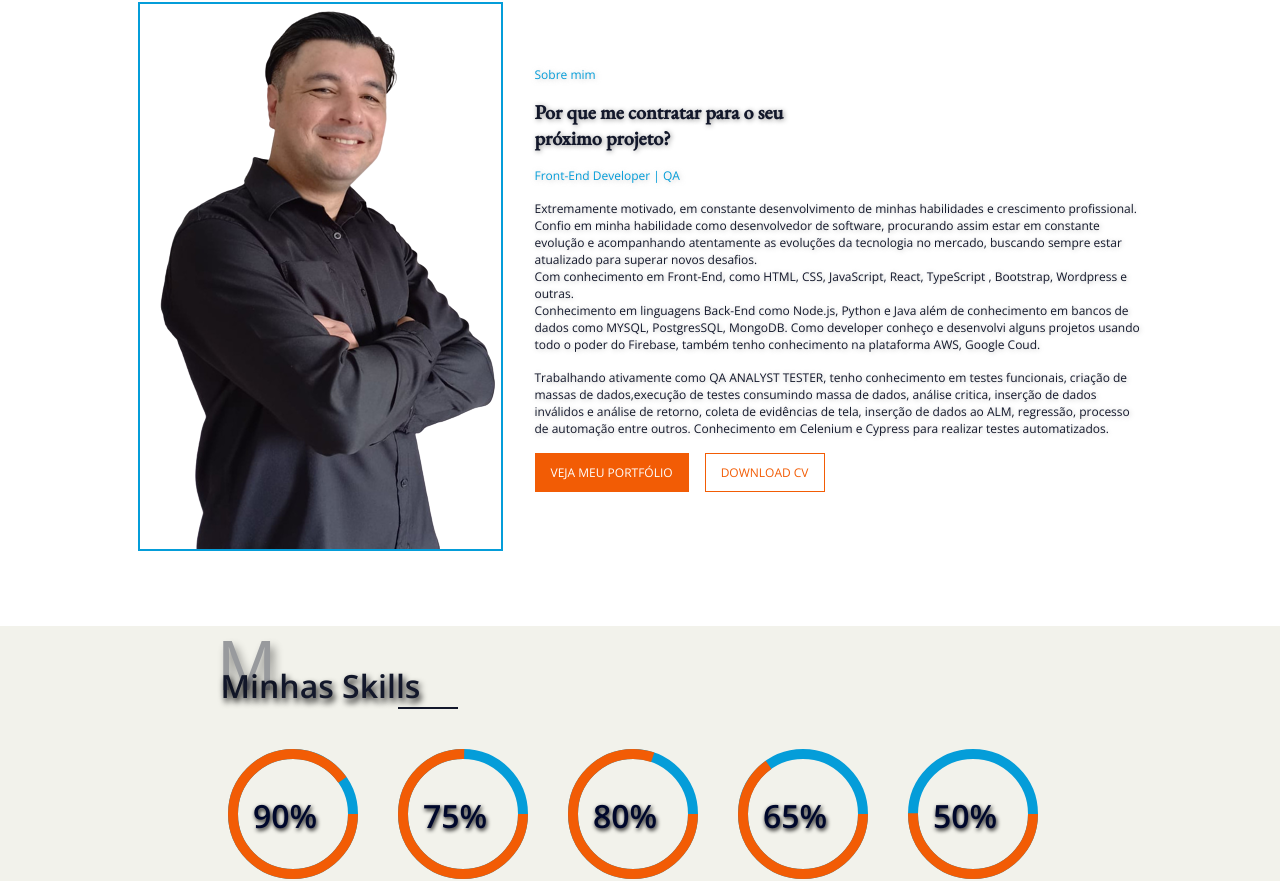
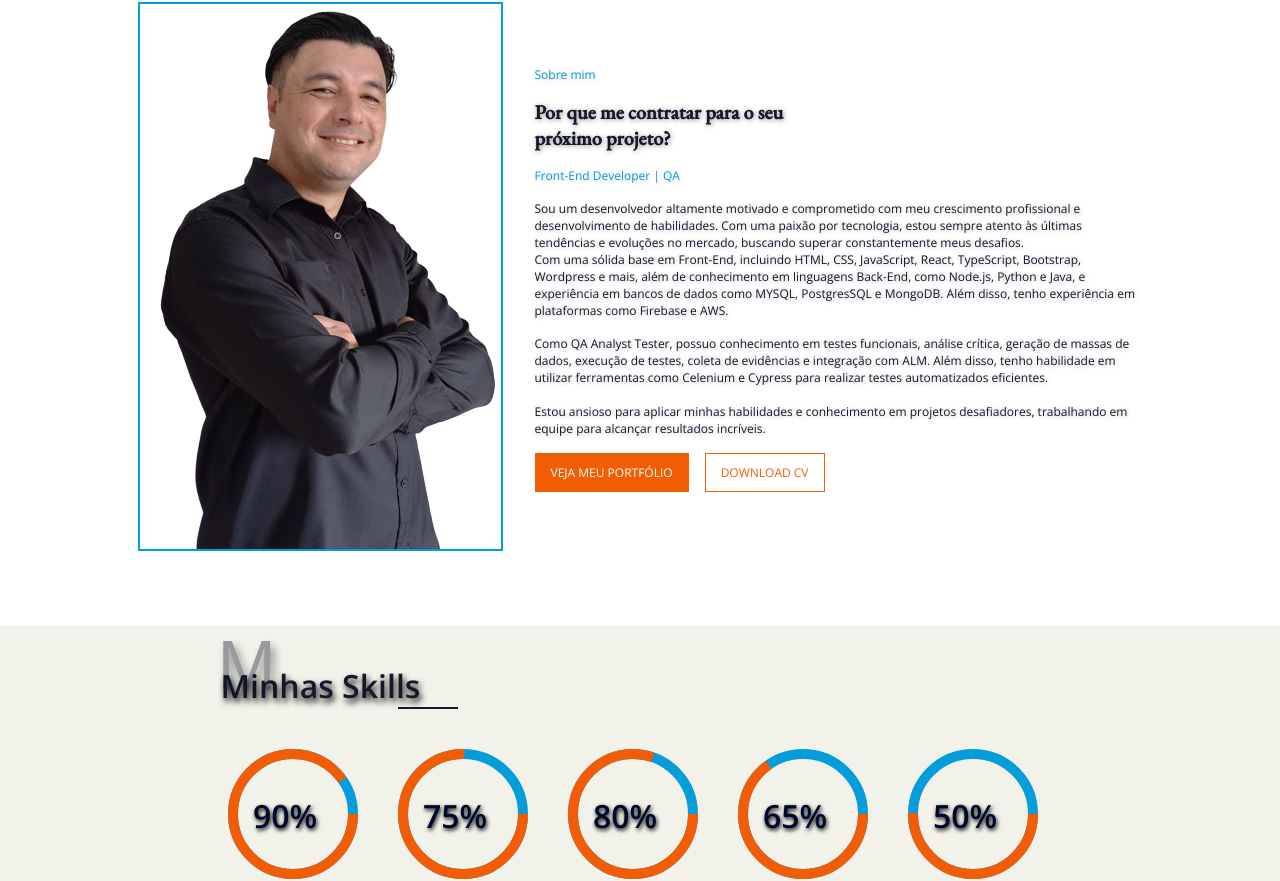
Before and after one commit to zezerinomattos/new-portfolio-zezerino, a React (Create React App) app: page / in a window 1280 px wide. Shown: the part 891-1772 px from the top of the page. Built offline with nearby package versions, Linux system fonts and the light colour scheme; no server answers; a web font is replaced by a local one.

Commit message:
Ajustes finais nos textos.

```diff
--- a/src/views/Contato/index.js
+++ b/src/views/Contato/index.js
@@ -60,9 +60,9 @@ export default function Login(){
             <Navbar />
             <section className='container'>
                 <div className='contato-dir'>
-                    <h1 className='title'>Entre em contato <br/> com a nossa equipe</h1>
+                    <h1 className='title'>Entre em contato </h1>
                     <span>
-                        Envie uma mensagem ou entre em contato através dos canais <br/> abaixo para tirar dúvidas sobre nossas soluções, relatar <br/> problemas ou dar sugestões. Estamos aqui para ajudar!
+                        Entre em contato através dos canais abaixo para discutir as <br/>suas oportunidades de trabalho, pois tenho interesse em conhecer. <br/>Estou  ansioso para ouvir suas propostas e explorar como posso ajudar <br/> sua empresa com minhas habilidades e experiência. Estou à <br/> disposição para conversar!
                     </span>
 
                     <form className="form" onSubmit={sendEmail}>
--- a/src/views/Contato/style.css
+++ b/src/views/Contato/style.css
@@ -59,6 +59,7 @@ div.mestre section.container div.contato-dir h1.title{
 div.mestre section.container div.contato-dir span{
     margin-bottom: 20px;
     font-size: max(14px, 1vw);
+    line-height: 1.5;
 }
 
 div.mestre section.container div.contato-dir form.form{
--- a/src/views/Home/index.js
+++ b/src/views/Home/index.js
@@ -89,25 +89,14 @@ export default function Home(){
                     <h3>Por que me contratar para o seu <br/> próximo projeto?</h3>
                     <span>Front-End Developer | QA</span>
                     <p>
-                        Extremamente motivado, em constante desenvolvimento de minhas
-                        habilidades e crescimento profissional.
-                        Confio em minha habilidade como desenvolvedor de software,
-                        procurando assim estar em constante evolução e acompanhando
-                        atentamente as evoluções da tecnologia no mercado, buscando
-                        sempre estar atualizado para superar novos desafios. <br/>
-                        Com conhecimento em  Front-End, como HTML, CSS, JavaScript,
-                        React, TypeScript , Bootstrap, Wordpress  e outras. <br/>
-                        Conhecimento em linguagens Back-End como Node.js, Python e Java além de
-                        conhecimento em bancos de dados como MYSQL, PostgresSQL, MongoDB.
-                        Como developer conheço e desenvolvi alguns projetos usando todo o poder do Firebase,
-                        também tenho conhecimento na plataforma AWS, Google Coud.
+                        Sou um desenvolvedor altamente motivado e comprometido com meu crescimento profissional e desenvolvimento de habilidades. Com uma paixão por tecnologia, estou sempre atento às últimas tendências e evoluções no mercado, buscando superar constantemente meus desafios. <br/>
+
+                        Com uma sólida base em Front-End, incluindo HTML, CSS, JavaScript, React, TypeScript, Bootstrap, Wordpress e mais, além de conhecimento em linguagens Back-End, como Node.js, Python e Java, e experiência em bancos de dados como MYSQL, PostgresSQL e MongoDB. Além disso, tenho experiência em plataformas como Firebase e AWS.
                     </p>
                     <p>
-                        Trabalhando ativamente como QA ANALYST TESTER, tenho conhecimento
-                        em testes funcionais, criação de massas de dados,execução de testes consumindo massa de dados,
-                        análise critica, inserção de dados inválidos e análise de retorno, coleta de evidências de tela,
-                        inserção de dados ao ALM, regressão, processo de automação entre outros. Conhecimento em Celenium e
-                        Cypress para realizar testes automatizados.
+                        Como QA Analyst Tester, possuo conhecimento em testes funcionais, análise crítica, geração de massas de dados, execução de testes, coleta de evidências e integração com ALM. Além disso, tenho habilidade em utilizar ferramentas como Celenium e Cypress para realizar testes automatizados eficientes. <br/> <br/>
+
+                        Estou ansioso para aplicar minhas habilidades e conhecimento em projetos desafiadores, trabalhando em equipe para alcançar resultados incríveis.
 
                     </p>
                     <div className='sobre-direita-botoes'>
@@ -186,13 +175,7 @@ export default function Home(){
                         <span>Portfólio</span>
                         <h3>"Não há projeto sem disciplina. <br/> Não há disciplina sem inteligência"</h3>
                         <p>
-                            Te convido a conhecer um pouco do meu trabalho através de projetos que trago para ilustrar meu portfólio, aqui vou apresentar apenas alguns, mas tenho mais de 40 projetos em meu repositório, sendo quase 30 deles com status de público. <br/>
-
-                            Aqui vou trazer apenas projetos front-end e full stack, pois preciso apresentar algo visual e por esse motivo não vou trazer projetos back-end. Também não vou trazer layout feitos com o Figma ou AdobeXD, pois a ideia aqui é apresentar projetos codados e não seus protótipos. <br/>
-
-                            Com tudo deixo aqui um LINK que vai lhe direcionar para o meu repositório no GitHub e também deixo aqui na seção um botão o qual ira apresentar mais alguns de meus projetos.<br/> <br/>
-
-                            BEM VINDO!
+                            Seja bem-vindo ao meu portfólio! Aqui, você terá a oportunidade de conhecer um pouco mais sobre o meu trabalho a partir dos projetos selecionados. Embora eu tenha mais de 40 projetos em meu repositório no GitHub, onde quase 30 deles estão disponíveis para visualização pública, nesta seção, eu destacarei apenas projetos front-end e full stack que apresentam uma demonstração concreta do meu trabalho e habilidades. Por favor, note que, para evidenciar o meu trabalho como programador, não incluirei projetos apenas de back-end ou layouts criados com Figma ou AdobeXD. Para ter acesso a um amplo conjunto de meus projetos, clique no link "Leia Mais" do meu repositório no GitHub ou use o botão "Ver mais projetos" disponível na seção.
 
                         </p>
                     </div>
--- a/src/views/Home/style.css
+++ b/src/views/Home/style.css
@@ -489,6 +489,7 @@ section.portfolio div.portfolio-container div.portfolio-texto p{
     font-family: 'Open Sans', sans-serif;
     margin-bottom: 1rem;
     text-shadow: 1px 1px 5px #000;
+    line-height: 1.5;
 }
 
 
--- a/src/views/Portfolio/index.js
+++ b/src/views/Portfolio/index.js
@@ -68,7 +68,7 @@ export default function Portfolio(){
                 <div className='projeto-prim-container'>
                     <h2>Site de vendas React.js + Firebase + Bootstrap</h2>
                     <p>
-                        Este é um site para venda, onde o usuário pode navegar visualisar detalhes de produto e finalizar a compra diretamente com o vendedor através do seu Whatsapp. <br/> <br/>
+                    Apresento-lhes um e-commerce inovador, que permite aos usuários visualizar com detalhes os produtos disponíveis e finalizar suas compras diretamente com o vendedor através da integração do aplicativo de mensagens WhatsApp. Esse projeto foi desenvolvido com o objetivo de oferecer uma experiência de compra simples e eficiente para os usuários. <br/> <br/>
 
                         Por outro lado o vendedor pode fazer: <br/>
                         [🔑] Autenticação de Usuários <br/>
@@ -117,7 +117,7 @@ export default function Portfolio(){
                 <div className='projeto-seg-container'>
                         <h2>Site Corporativo React.js</h2>
                         <p>
-                            Este é um website corporativo para uma empresa prestadora de serviço, o qual apresenta a empresa e seus serviços de uma forma moderna e altamente criativa. <br /> <br/>
+                            Apresento-lhes um site corporativo impactante para uma empresa prestadora de serviços, que oferece uma apresentação elegante e criativa da empresa e de seus serviços. Com um design moderno e intuitivo, este site é a plataforma ideal para apresentar a empresa ao mundo e atrair novos clientes. Além disso, o site foi construído com a tecnologia avançada React.js, garantindo uma experiência de usuário rápida e fluida. <br /> <br/>
 
                             [📧] Projeto feito em React.js <br />
                             [📝] Layout desenhado e prototipado no Figma <br />
@@ -164,7 +164,7 @@ export default function Portfolio(){
                 <div className='projeto-ter-container'>
                         <h2>Loja Online Wordpress</h2>
                         <p>
-                            Neste projeto eu criei uma loja online completa usando o Wordpress o qual o usuário inicia e finaliza a compra de maneira automatizada sem a necessidade de um atendente ou vendedor. <br /> <br/>
+                            Apresento-lhes um projeto de e-commerce desenvolvido utilizando a plataforma Wordpress, que oferece uma experiência de compra completamente automatizada e sem a necessidade de interação com um vendedor. Com uma interface intuitiva e fácil de usar, este projeto demonstra minhas habilidades em desenvolvimento de lojas online e automação de processos de compra. <br /> <br/>
 
                             [📧] Atendimento de forma automatizada e 24h por dia <br/>
                             [📝] Integração com Mercado Pago <br/>
@@ -210,7 +210,7 @@ export default function Portfolio(){
             <section data-aos='fade-up' className='mais-projetos'>
                 <h2>Veja Mais Projetos</h2>
                 <span>
-                    Te convido a conhecer mais projetos do meu portfólio através deoverview da minha <br/> página no GitHub, para que o site  não fique muito grande e pesado eu vou disponibilizar <br/> esta seção com mais alguns overview de meus projetos. Não vou colocar todos, mas <br/> ao final vou deixar o link que leva direto a raiz do meu repositório aonde verá mais projetos.
+                    Eu convido você a conhecer mais sobre os projetos em meu portfólio. Para evitar que <br/> meu site fique grande e pesado, estou compartilhando com você apenas uma seleção dos meus <br/> projetos no GitHub. Para ver ainda mais projetos, basta clicar no link ao final que o levará <br/> diretamente à raiz de meu repositório. Aqui você encontrará uma visão geral de cada um deles.
                 </span>
                 <div className='mais-overviews'>
                     <LinksPortfolio url={urlLinkMais001}/>
```
